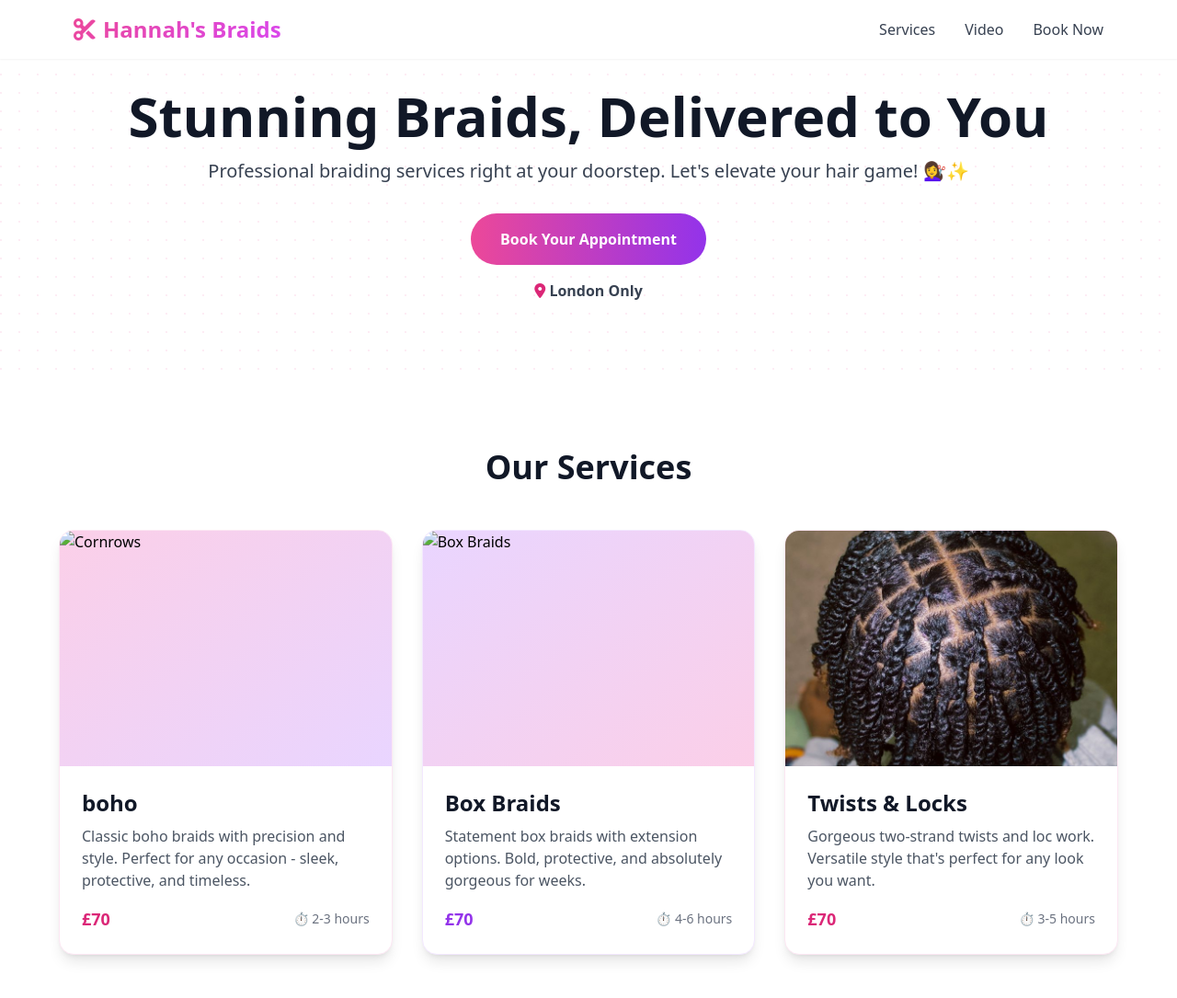
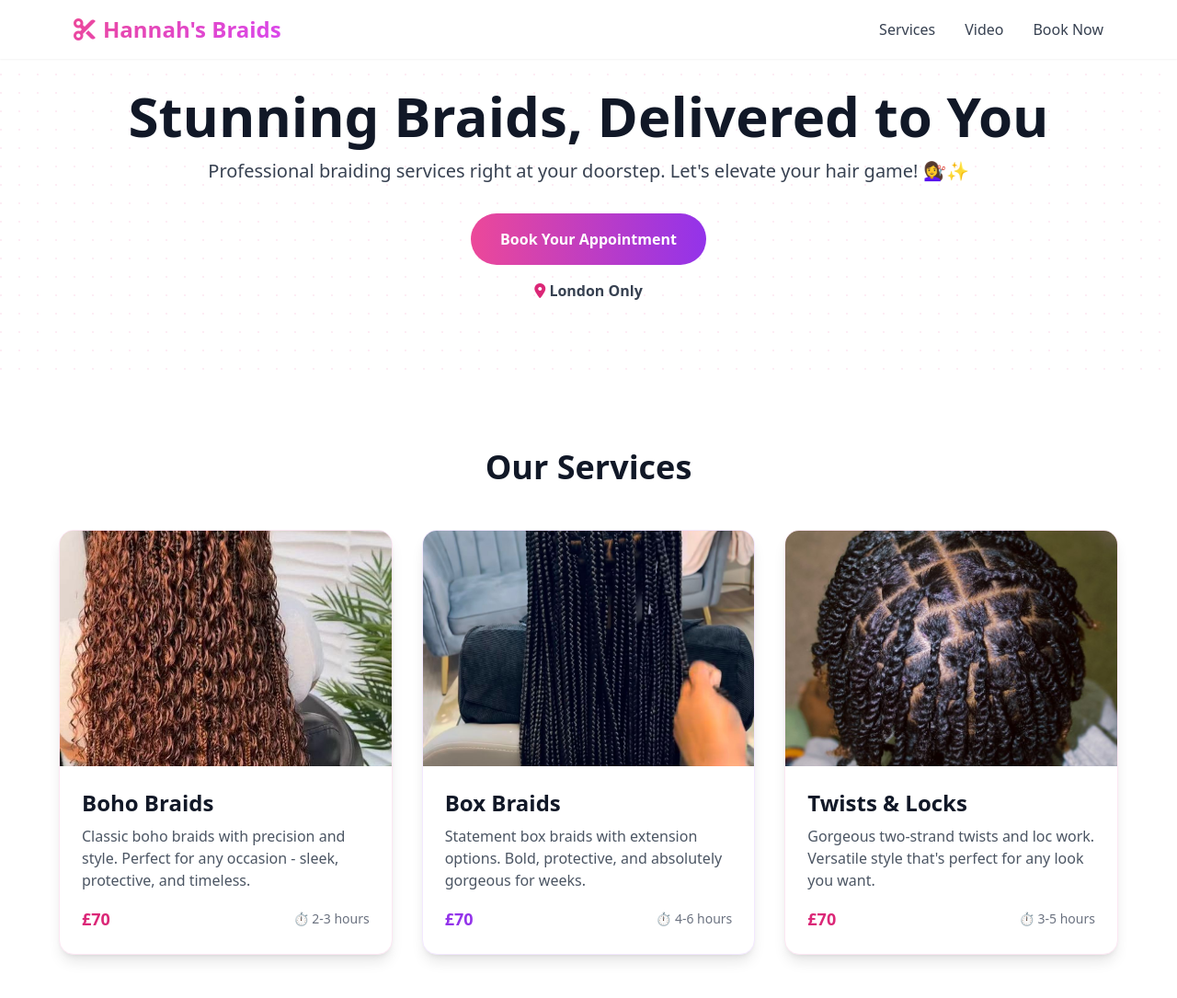
Before and after one commit to JohnSanusi/hair, a plain HTML site: page index.html in a window 1280 px wide. Shown: the top 1085 px of the page at 92% size. Drawn offline with nearby package versions, Linux system fonts and the light colour scheme.

```diff
--- a/index.html
+++ b/index.html
@@ -102,13 +102,13 @@
               class="h-64 bg-gradient-to-br from-pink-200 to-purple-200 flex items-center justify-center"
             >
               <img
-                src="./boho.jfif"
-                alt="Cornrows"
+                src="./IMG-20260608-WA0043.jpg"
+                alt="boho braids"
                 class="w-full h-full object-cover"
               />
             </div>
             <div class="p-6">
-              <h3 class="text-2xl font-bold text-gray-900 mb-2">boho</h3>
+              <h3 class="text-2xl font-bold text-gray-900 mb-2">Boho Braids</h3>
               <p class="text-gray-600 mb-4">
                 Classic boho braids with precision and style. Perfect for any
                 occasion - sleek, protective, and timeless.
@@ -128,7 +128,7 @@
               class="h-64 bg-gradient-to-br from-purple-200 to-pink-200 flex items-center justify-center"
             >
               <img
-                src="./braids.jpeg"
+                src="./IMG-20260608-WA0042.jpg"
                 alt="Box Braids"
                 class="w-full h-full object-cover"
               />
```
